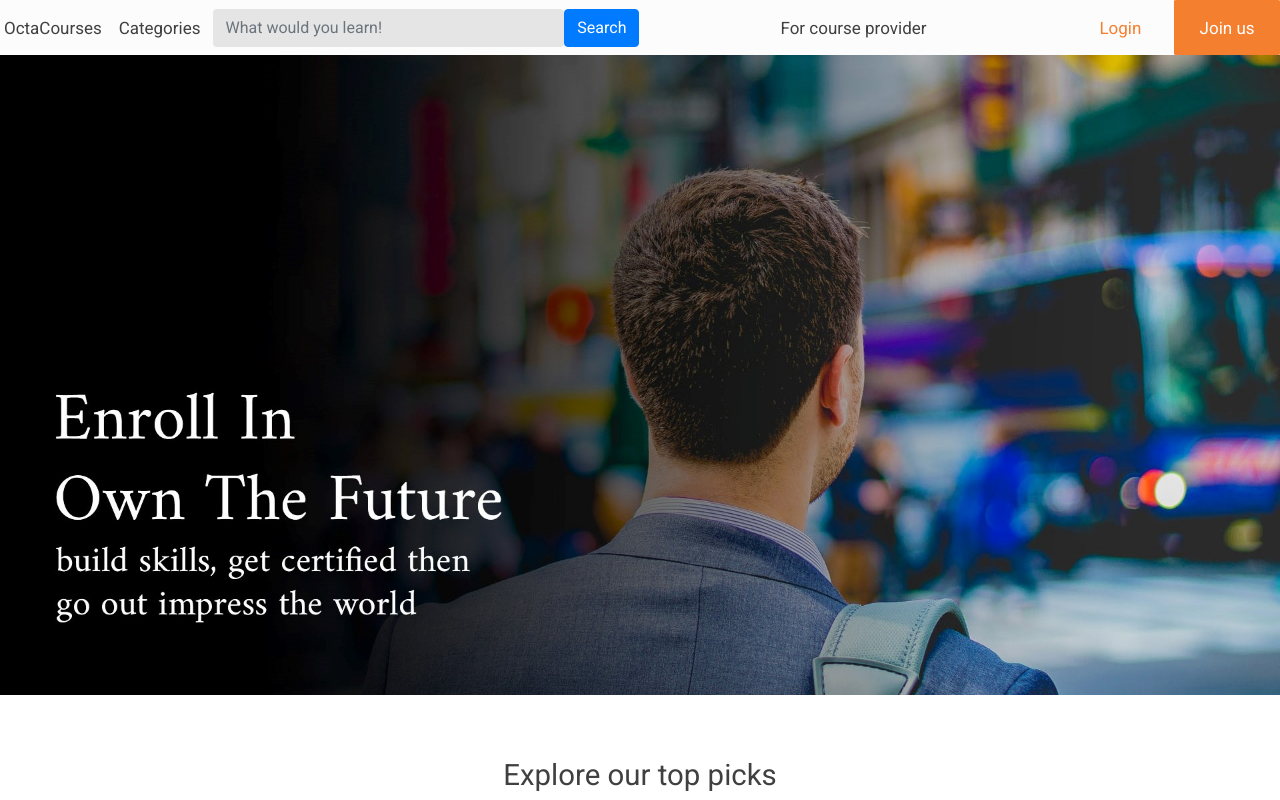
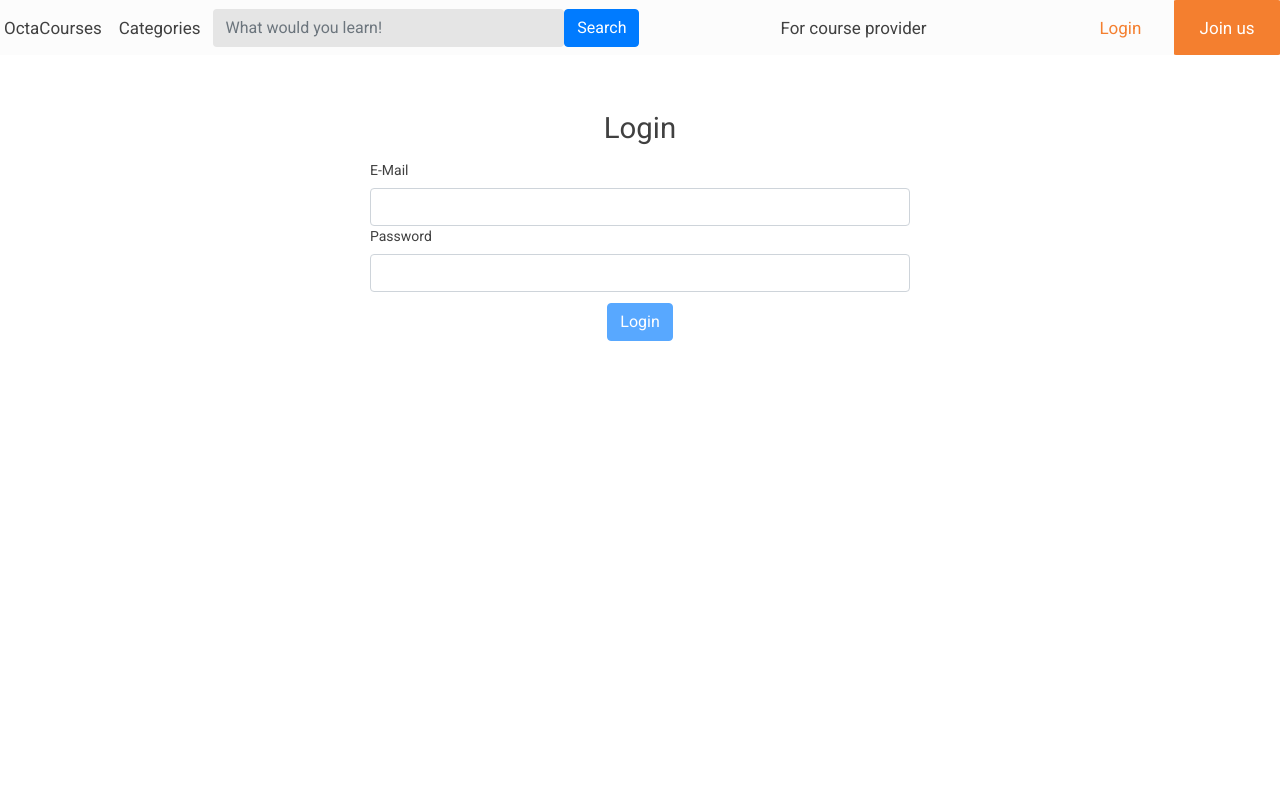
Before and after one commit to AlaaAAmin/Octa, an Angular app in the folder octaCourses/: page / in a window 1280 px wide. Shown: the top 800 px of the page. Built offline with nearby package versions, Linux system fonts and the light colour scheme.

Commit message:
created the login page

```diff
--- a/octaCourses/src/app/app.component.html
+++ b/octaCourses/src/app/app.component.html
@@ -1,2 +1,3 @@
 <app-navbar></app-navbar>
-<app-homepage></app-homepage>
+<app-login></app-login>
+<!--<app-homepage></app-homepage>-->
--- /dev/null
+++ b/octaCourses/src/app/login/login.component.css
@@ -0,0 +1,9 @@
+.loginH1{
+    text-align: center;
+    margin-top: 5%;
+    font-size: 210%;
+}
+
+.loginButton{
+    margin-top: 1%;
+}
--- /dev/null
+++ b/octaCourses/src/app/login/login.component.html
@@ -0,0 +1,52 @@
+<!--login form-->
+<div class="container">
+    <div class="row justify-content-center">
+        <h1 class="col-sm-2 loginH1">Login</h1>
+    </div>
+    <!-- #loginForm is a template reference variable that holds a reference to the ngForm directive of this form
+    so we can access its values -->
+    <form #loginForm="ngForm">
+        <!--below is the email section-->
+        <div class="row justify-content-center">
+        <div class="formgroup col-sm-6">
+            <label for="email">E-Mail</label>
+            <!--ngModel directive specifies to th engForm directive which form controls to track-->
+            <!--ngModel only works when we specifies a name attribute for the form control-->
+            <!--ngModel can also be used with a property binding to bind the data to the form
+            a certain useful case for this is when you want to edit a pre saved information about something-->
+            <!--it can also be used to transfer the data bidirectional to the model using the 2 way data binding-->
+            <!--#name is a template ref variable that holds a reference to the ngModel of that particular
+            form control-->
+            <input required id="email" type="email" class="form-control" name="email" ngModel
+            #email="ngModel" [class.is-invalid]="email.invalid && email.touched"
+            pattern="[a-z0-9._%+-]+@[a-z0-9.-]+\.[a-z]{2,}$" >
+            <!--class d-none is a bootstrap class that hides elements-->
+            <small class="text-danger" [class.d-none]="email.valid || email.untouched">
+                E-Mail must be in the following order: characters@characters.domain
+            </small>
+        </div>
+    </div>
+        <!--password section-->
+        <div class="row justify-content-center">
+        <div class="formgroup col-sm-6">
+            <label for="password">Password</label>
+            <input required id="password" type="password" class="form-control" name="password" ngModel
+            #password="ngModel" [class.is-invalid]="password.invalid && password.touched"
+            pattern="(?=.*\d)(?=.*[a-z])(?=.*[A-Z]).{8,}">
+            <!--class d-none is a bootstrap class that hides elements-->
+            <small class="text-danger" [class.d-none]="password.valid || password.untouched">
+                Password must contain 8 or more characters that are of at least one number, and one uppercase and lowercase letter
+            </small>
+        </div>
+        </div>
+
+        <div class="row justify-content-center">
+        <button [disabled]="loginForm.form.invalid" class="btn btn-primary loginButton" type="submit">Login</button>
+        </div>
+    </form>
+</div>
+<!-- zen code
+    label+input[type='text'].form-control
+
+    div.form-group>label[for='comment']+textarea[id="comment"].form-control
+-->
--- /dev/null
+++ b/octaCourses/src/app/login/login.component.ts
@@ -0,0 +1,17 @@
+import { Component, OnInit } from '@angular/core';
+
+@Component({
+  selector: 'app-login',
+  templateUrl: './login.component.html',
+  styleUrls: ['./login.component.css']
+})
+export class LoginComponent implements OnInit {
+
+  constructor() { }
+
+  ngOnInit(): void {
+  }
+
+  log(x){ console.log(x); }
+
+}
```
Also changed, not shown: octaCourses/src/app/app.module.ts (+6 -2 lines), 1 other file (tests, documents, lock files or other folders).
